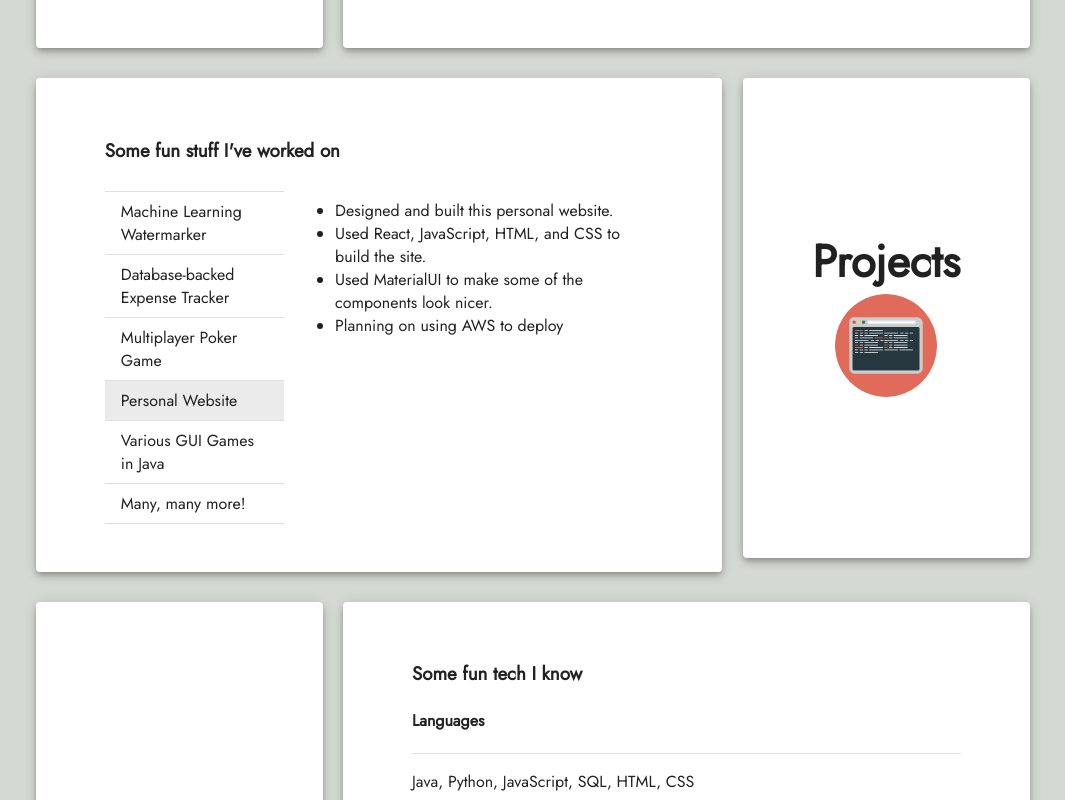
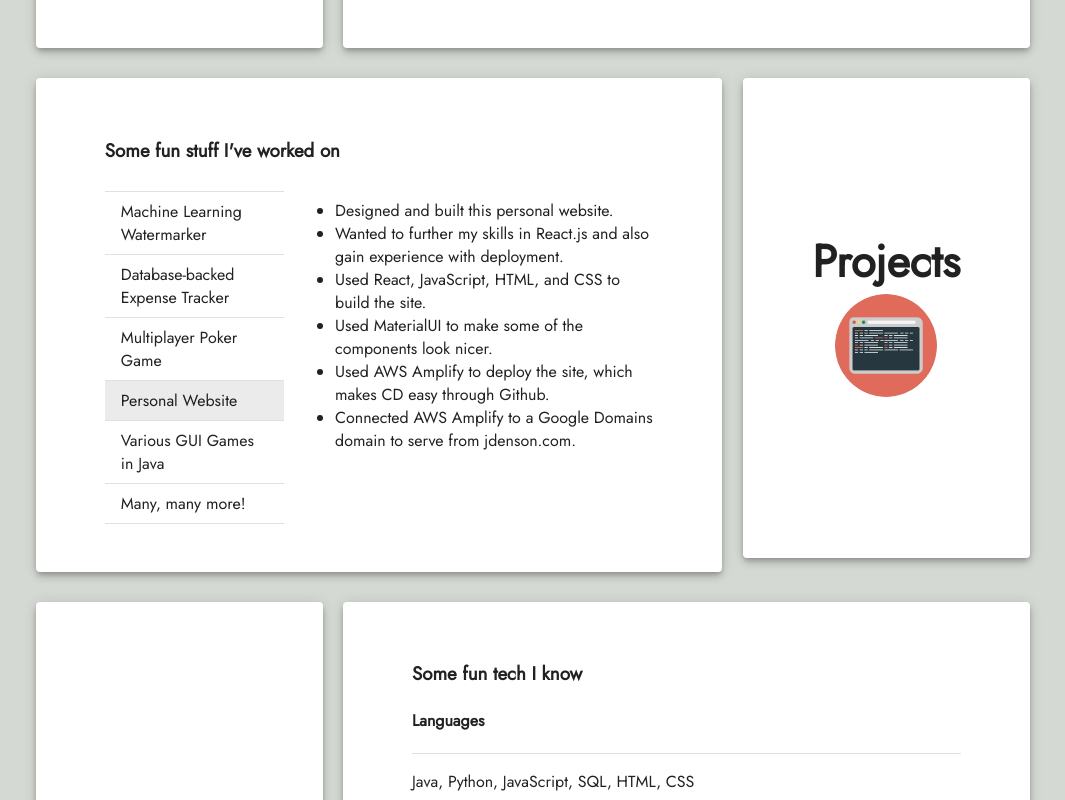
Before and after one commit to jack-denson/personal-site, a React (Create React App) app: page / in a window 1280 px wide. Both pictures are taken after a click on the button "Personal Website". Shown: the part 581-1381 px from the top of the page, without its empty margins (102-1167 px from the left). Built offline with nearby package versions, Linux system fonts and the light colour scheme.

Commit message:
Updated Project Section

```diff
--- a/src/ProjectSelector.js
+++ b/src/ProjectSelector.js
@@ -31,9 +31,11 @@ class ProjectSelector extends React.Component {
           <li>Unfinished - got distracted by other projects about 75% through, would love to finish this project up.</li>
         </ul>,
       'Personal Website' : <ul><li>Designed and built this personal website.</li>
+          <li>Wanted to further my skills in React.js and also gain experience with deployment.</li>
           <li>Used React, JavaScript, HTML, and CSS to build the site.</li>
           <li>Used MaterialUI to make some of the components look nicer.</li>
-          <li>Planning on using AWS to deploy</li></ul>,
+          <li>Used AWS Amplify to deploy the site, which makes CD easy through Github.</li>
+          <li>Connected AWS Amplify to a Google Domains domain to serve from jdenson.com.</li></ul>,
       'Various GUI Games in Java' : <ul>
             <li>Built 5-10 simple GUI games in Java</li>
             <li>Includes clones of Tetris, Atari Breakout, Snake, and PacMan, </li>
```
